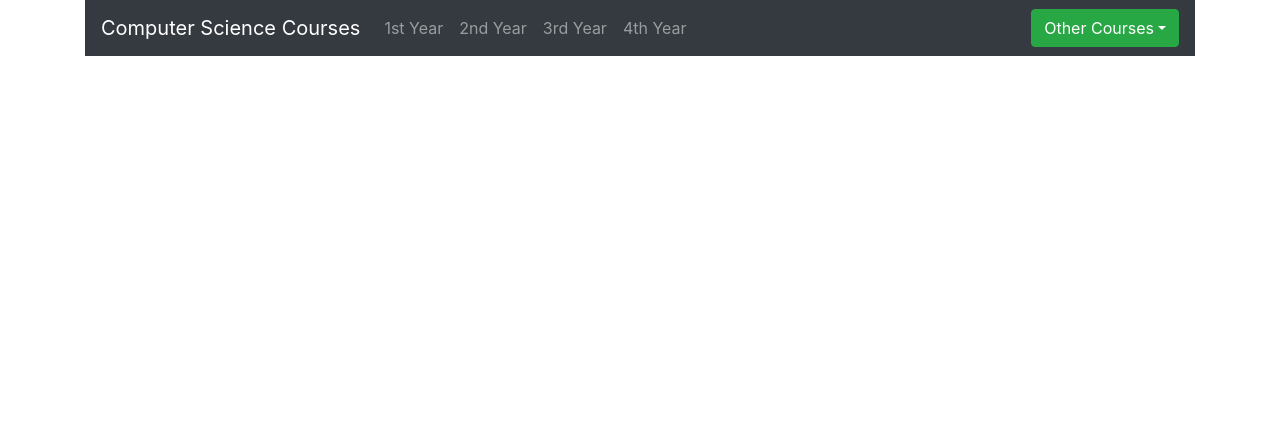
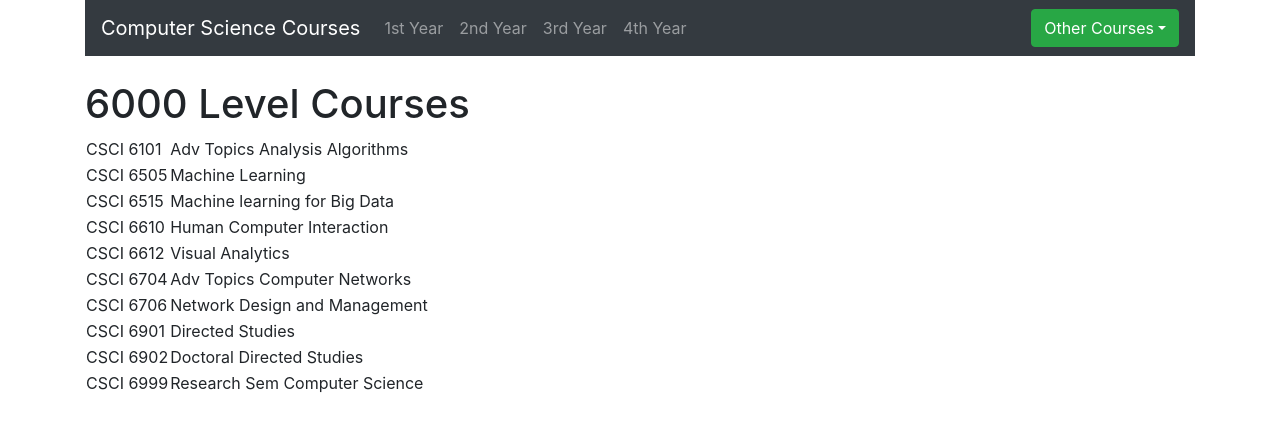
Before and after one commit to Plump-Panda/DalhousieCourseViewer, a React (Create React App) app: page /level-six in a window 1280 px wide. Shown: the top 430 px of the page. Built offline with nearby package versions, Linux system fonts and the light colour scheme.

Commit message:
Courses now show up when dropdown button options are clicked

```diff
--- a/src/App.js
+++ b/src/App.js
@@ -9,6 +9,10 @@ import FirstYear from "./components/regularCourses/first-year.component";
 import SecondYear from "./components/regularCourses/second-year.component";
 import ThirdYear from "./components/regularCourses/third-year.component";
 import FourthYear from "./components/regularCourses/fourth-year.component";
+import LevelSix from "./components/otherCourses/level-six.component";
+import LevelSeven from "./components/otherCourses/level-seven.component";
+import LevelEight from "./components/otherCourses/level-eight.component";
+import LevelNine from "./components/otherCourses/level-nine.component";
 import AllCourses from "./components/all-courses.component";
 
 function App() {
@@ -22,6 +26,10 @@ function App() {
         <Route path="/second-year" exact component={SecondYear}/>
         <Route path="/third-year" exact component={ThirdYear}/>
         <Route path="/fourth-year" exact component={FourthYear}/>
+        <Route path="/level-six" exact component={LevelSix}/>
+        <Route path="/level-seven" exact component={LevelSeven}/>
+        <Route path="/level-eight" exact component={LevelEight}/>
+        <Route path="/level-nine" exact component={LevelNine}/>
       </div>
     </Router>
   );
--- a/src/components/navbar.component.js
+++ b/src/components/navbar.component.js
@@ -31,7 +31,7 @@ export default class Navbar extends Component{
 
                     <DropdownMenu>
                         <DropdownItem as={Link} to='/level-six'>6000 Level</DropdownItem>
-                        <DropdownItem as={Link} to='/level-seven'>8000 Level</DropdownItem>
+                        <DropdownItem as={Link} to='/level-seven'>7000 Level</DropdownItem>
                         <DropdownItem as={Link} to='/level-eight'>8000 Level</DropdownItem>
                         <DropdownItem as={Link} to='/level-nine'>9000 Level</DropdownItem>
                     </DropdownMenu>
--- /dev/null
+++ b/src/components/otherCourses/level-eight.component.js
@@ -0,0 +1,40 @@
+import React, {Component} from 'react';
+import {Link} from 'react-router-dom';
+import json from '../../data/data.json';
+
+export default class LevelEight extends Component{
+
+    constructor(props){
+        super(props)
+        this.state = json;
+    }
+
+    renderTableData(){
+        return this.state.course.map((course) => {
+            const {code,name} = course;
+            let check = code.toString().charAt(5);
+
+            if(check === '8'){
+                return(
+                    <tr>
+                        <td>{code}</td>
+                        <td>{name}</td>
+                    </tr>
+                )
+            }
+        });
+    }
+
+    render(){
+        return(
+            <div>
+                <h1 id='title'>8000 Level Courses</h1>
+                <table id='courses'>
+                    <tbody>
+                        {this.renderTableData()}
+                    </tbody>
+                </table>
+            </div>
+        );
+    }
+}
--- /dev/null
+++ b/src/components/otherCourses/level-nine.component.js
@@ -0,0 +1,40 @@
+import React, {Component} from 'react';
+import {Link} from 'react-router-dom';
+import json from '../../data/data.json';
+
+export default class LevelNine extends Component{
+
+    constructor(props){
+        super(props)
+        this.state = json;
+    }
+
+    renderTableData(){
+        return this.state.course.map((course) => {
+            const {code,name} = course;
+            let check = code.toString().charAt(5);
+
+            if(check === '9'){
+                return(
+                    <tr>
+                        <td>{code}</td>
+                        <td>{name}</td>
+                    </tr>
+                )
+            }
+        });
+    }
+
+    render(){
+        return(
+            <div>
+                <h1 id='title'>9000 Level Courses</h1>
+                <table id='courses'>
+                    <tbody>
+                        {this.renderTableData()}
+                    </tbody>
+                </table>
+            </div>
+        );
+    }
+}
--- /dev/null
+++ b/src/components/otherCourses/level-seven.component.js
@@ -0,0 +1,40 @@
+import React, {Component} from 'react';
+import {Link} from 'react-router-dom';
+import json from '../../data/data.json';
+
+export default class LevelSeven extends Component{
+
+    constructor(props){
+        super(props)
+        this.state = json;
+    }
+
+    renderTableData(){
+        return this.state.course.map((course) => {
+            const {code,name} = course;
+            let check = code.toString().charAt(5);
+
+            if(check === '7'){
+                return(
+                    <tr>
+                        <td>{code}</td>
+                        <td>{name}</td>
+                    </tr>
+                )
+            }
+        });
+    }
+
+    render(){
+        return(
+            <div>
+                <h1 id='title'>7000 Level Courses</h1>
+                <table id='courses'>
+                    <tbody>
+                        {this.renderTableData()}
+                    </tbody>
+                </table>
+            </div>
+        );
+    }
+}
--- /dev/null
+++ b/src/components/otherCourses/level-six.component.js
@@ -0,0 +1,40 @@
+import React, {Component} from 'react';
+import {Link} from 'react-router-dom';
+import json from '../../data/data.json';
+
+export default class LevelSix extends Component{
+
+    constructor(props){
+        super(props)
+        this.state = json;
+    }
+
+    renderTableData(){
+        return this.state.course.map((course) => {
+            const {code,name} = course;
+            let check = code.toString().charAt(5);
+
+            if(check === '6'){
+                return(
+                    <tr>
+                        <td>{code}</td>
+                        <td>{name}</td>
+                    </tr>
+                )
+            }
+        });
+    }
+
+    render(){
+        return(
+            <div>
+                <h1 id='title'>6000 Level Courses</h1>
+                <table id='courses'>
+                    <tbody>
+                        {this.renderTableData()}
+                    </tbody>
+                </table>
+            </div>
+        );
+    }
+}
```
